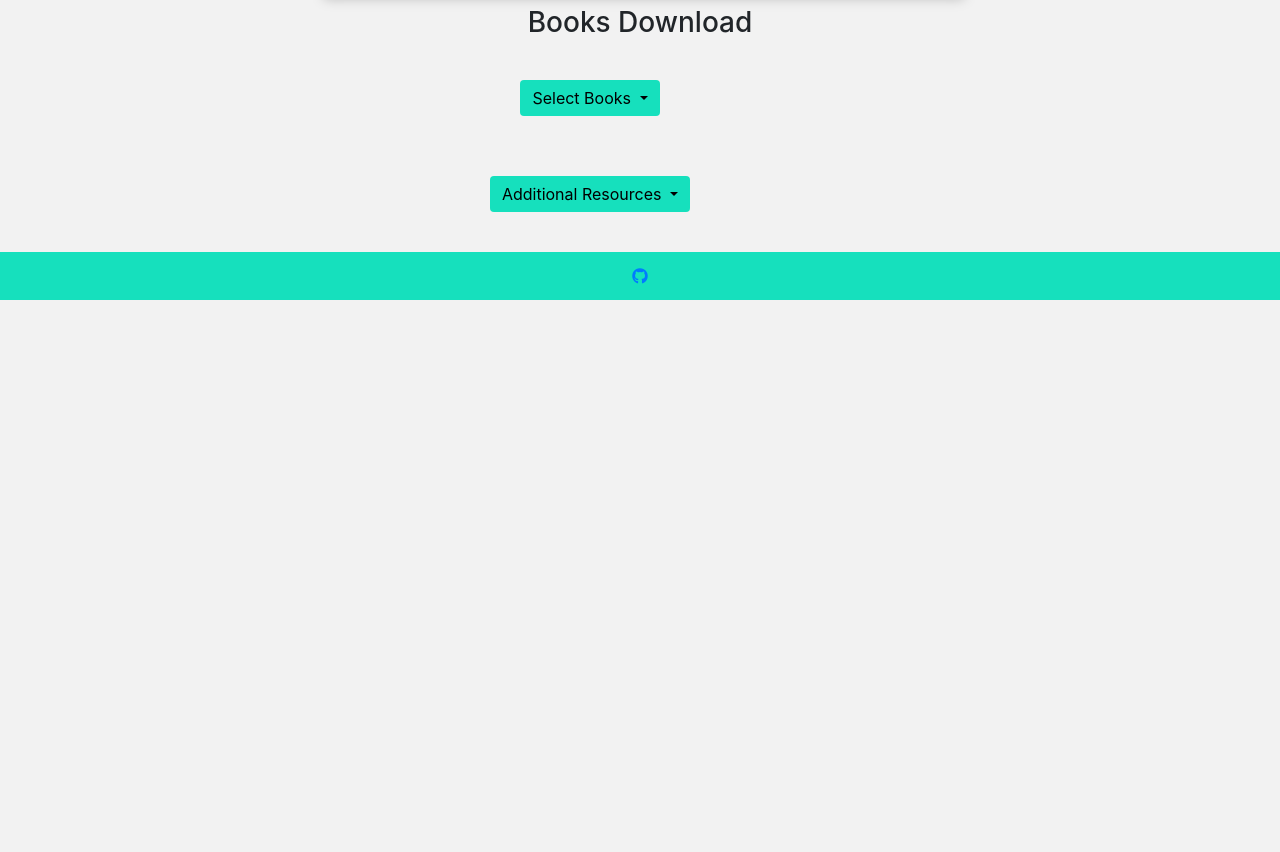
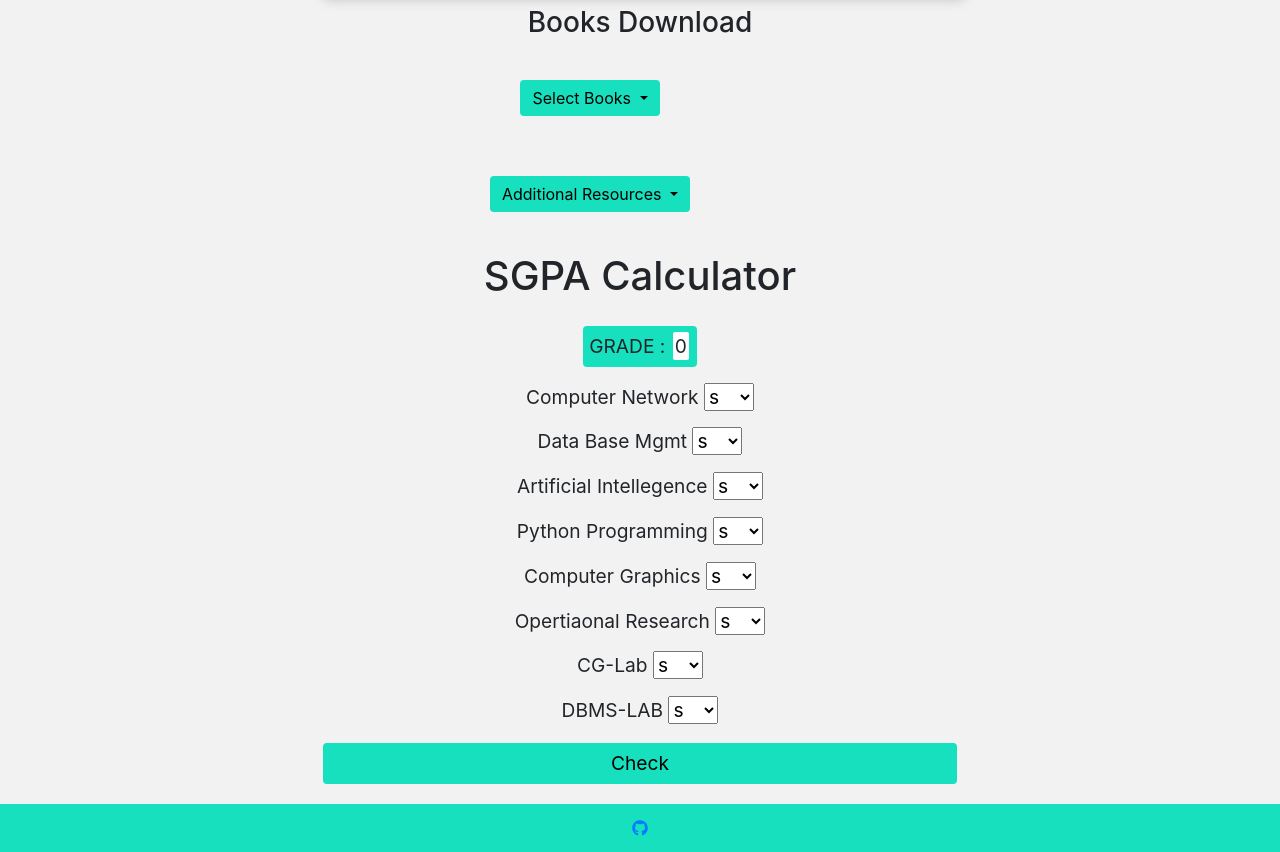
Before and after one commit to stalinTechXD/infoapp.github.io, a plain HTML site: page index.html in a window 1280 px wide. Shown: the part 1414-2266 px from the top of the page. Before the commit the page ends 1714 px from the top, so only its background shows below. Drawn offline with nearby package versions, Linux system fonts and the light colour scheme.

Commit message:
CGPA Generator by stalin

```diff
--- a/assets/css/styles.css
+++ b/assets/css/styles.css
@@ -54,6 +54,11 @@ body{
     border-radius: 4px;
 
 }
+@media screen and (max-width:800px){
+    .button, .link{
+        width:100%;
+    }
+}
 .button:focus, .btn-success{
     border:none;
     outline: none;
@@ -102,3 +107,30 @@ h3{
     margin:12px;
     text-align: center;
 }
+/* CGPA generator */
+.heading{
+    text-align:center;
+}
+.content{
+    margin-top:20px;
+    padding: 6px;
+    font-size: 1.2rem;
+    display:flex;
+    flex-direction:column;
+    justify-content: center;
+    align-items: center;
+}
+.select{
+    width:50px;
+}
+.grade{
+    background: var(--clr-accent);
+    padding:6px;
+    border-radius:4px;
+}
+.output{
+    background:white;
+    padding:2px;
+    margin:2px;
+    border-radius: 2px;
+}
--- a/index.html
+++ b/index.html
@@ -43,8 +43,12 @@
                     <a class="nav-link " href="#books">Books Download<span class="sr-only">(current)</span></a>
                 </li>
                 <li class="nav-item active">
+                    <a class="nav-link " href="#gpa">SGPA Calculator<span class="sr-only">(current)</span></a>
+                </li>
+                <li class="nav-item active">
                     <a class="nav-link " href="#about">Credit<span class="sr-only">(current)</span></a>
                 </li>
+
             </ul>
 
         </div>
@@ -136,6 +140,125 @@
             </div>
         </div>
     </div>
+    <h1 class="heading" id="gpa">SGPA Calculator</h1>
+    <div class="content">
+
+        <p class="grade">
+            GRADE :
+            <span class="output">0</span>
+        </p>
+        <p> Computer Network
+            <select id="select1" class="select">
+                <option value="10">s</option>
+                <option value="9">a</option>
+                <option value="8">b</option>
+                <option value="7">c</option>
+                <option value="6">d</option>
+                <option value="5">e</option>
+                <option value="4">f</option>
+            </select>
+        </p>
+
+
+
+
+
+        <p> Data Base Mgmt
+            <select id="select2" class="select">
+                <option value="10">s</option>
+                <option value="9">a</option>
+                <option value="8">b</option>
+                <option value="7">c</option>
+                <option value="6">d</option>
+                <option value="5">e</option>
+                <option value="4">f</option>
+            </select>
+        </p>
+
+
+        <p> Artificial Intellegence
+            <select id="select3" class="select">
+                <option value="10">s</option>
+                <option value="9">a</option>
+                <option value="8">b</option>
+                <option value="7">c</option>
+                <option value="6">d</option>
+                <option value="5">e</option>
+                <option value="4">f</option>
+        </p>
+        </select>
+
+        <p> Python Programming
+            <select id="select4" class="select">
+                <option value="10">s</option>
+                <option value="9">a</option>
+                <option value="8">b</option>
+                <option value="7">c</option>
+                <option value="6">d</option>
+                <option value="5">e</option>
+                <option value="4">f</option>
+            </select>
+        </p>
+
+
+        <p> Computer Graphics
+            <select id="select5" class="select">
+                <option value="10">s</option>
+                <option value="9">a</option>
+                <option value="8">b</option>
+                <option value="7">c</option>
+                <option value="6">d</option>
+                <option value="5">e</option>
+                <option value="4">f</option>
+            </select>
+        </p>
+
+
+        <p> Opertiaonal Research
+            <select id="select6" class="select">
+                <option value="10">s</option>
+                <option value="9">a</option>
+                <option value="8">b</option>
+                <option value="7">c</option>
+                <option value="6">d</option>
+                <option value="5">e</option>
+                <option value="4">f</option>
+            </select>
+        </p>
+
+
+        <p> CG-Lab
+            <select id="select7" class="select">
+                <option value="10">s</option>
+                <option value="9">a</option>
+                <option value="8">b</option>
+                <option value="7">c</option>
+                <option value="6">d</option>
+                <option value="5">e</option>
+                <option value="4">f</option>
+            </select>
+        </p>
+
+
+        <p> DBMS-LAB
+            <select id="select8" class="select">
+                <option value="10">s</option>
+                <option value="9">a</option>
+                <option value="8">b</option>
+                <option value="7">c</option>
+                <option value="6">d</option>
+                <option value="5">e</option>
+                <option value="4">f</option>
+            </select>
+        </p>
+
+
+
+
+        <button class="button" onclick="getOption()"> Check </button>
+
+    </div>
+
     <!-- footer -->
     <div class="footer" id="about">
 
@@ -251,6 +374,32 @@
 
         }
     }
+
+    function getOption() {
+        selectElement1 = document.querySelector('#select1');
+        selectElement2 = document.querySelector('#select2');
+        selectElement3 = document.querySelector('#select3');
+        selectElement4 = document.querySelector('#select4');
+        selectElement5 = document.querySelector('#select5');
+        selectElement6 = document.querySelector('#select6');
+        selectElement7 = document.querySelector('#select7');
+        selectElement8 = document.querySelector('#select8');
+
+        output1 = selectElement1.value;
+        output2 = selectElement2.value;
+        output3 = selectElement3.value;
+        output4 = selectElement4.value;
+        output5 = selectElement5.value;
+        output6 = selectElement6.value;
+        output7 = selectElement7.value;
+        output8 = selectElement8.value;
+        out = ((parseInt(output1) + parseInt(output2) + parseInt(output3) + parseInt(output4) + parseInt(output5) + parseInt(output6) + parseInt(output7) + parseInt(output8)) / 8);
+
+
+        document.querySelector('.output').textContent
+            = out;
+    }
+
 </script>
 
 </html>
```
